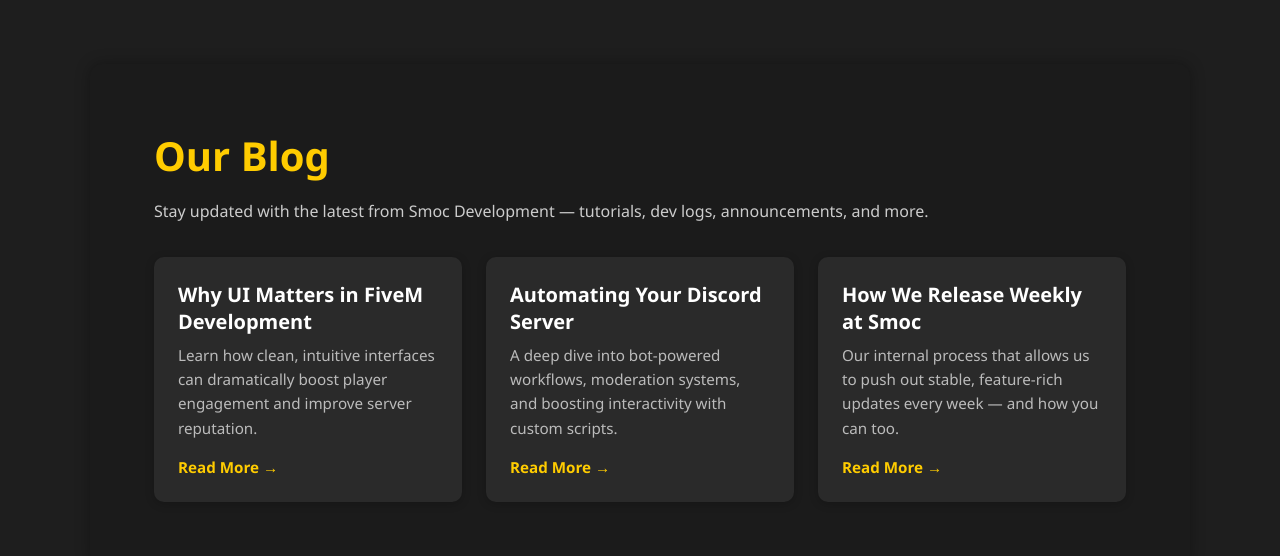
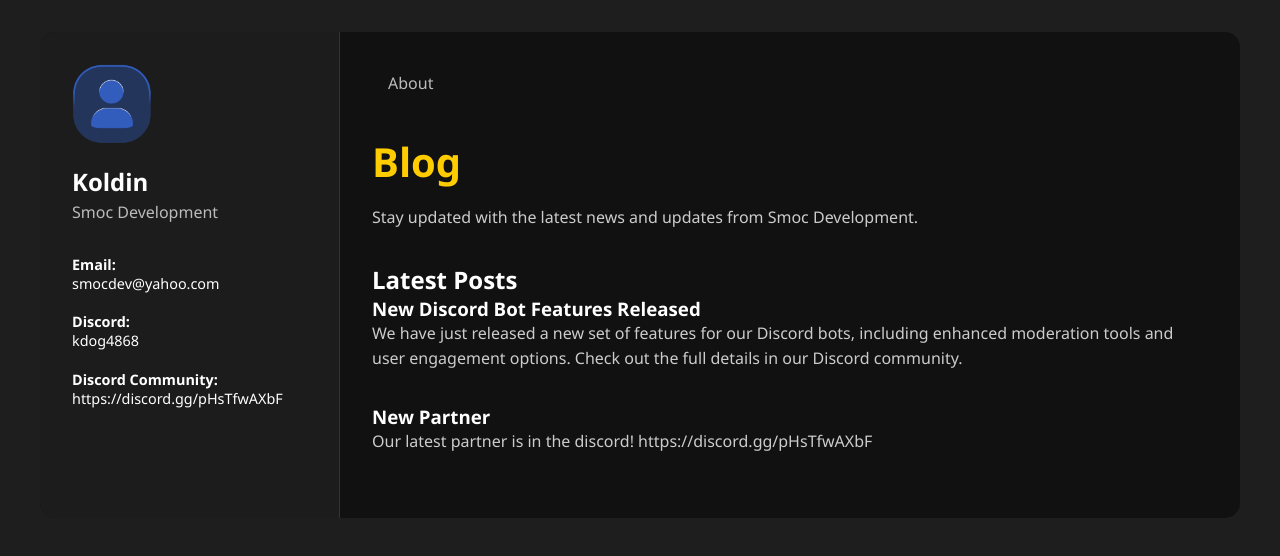
Before and after one commit to SMOCDevelopment/PortWebsite, a plain HTML site: page blog.html in a window 1280 px wide. Drawn offline with Linux system fonts and the light colour scheme.

Commit message:
Add files via upload

```diff
--- a/blog.html
+++ b/blog.html
@@ -1,35 +1,44 @@
 <!DOCTYPE html>
 <html lang="en">
+
 <head>
-  <meta charset="UTF-8">
-  <title>Blog – Smoc Development</title>
-  <link rel="stylesheet" href="styles.css">
+    <meta charset="UTF-8">
+    <title>Blog – Smoc Development</title>
+    <link rel="stylesheet" href="styles.css">
 </head>
+
 <body>
-  <div class="container blog-container">
-    <main class="main-content">
-      <h1>Our Blog</h1>
-      <p>Stay updated with the latest from Smoc Development — tutorials, dev logs, announcements, and more.</p>
-      <div class="blog-posts">
-        <div class="blog-card">
-          <h3>Why UI Matters in FiveM Development</h3>
-          <p>Learn how clean, intuitive interfaces can dramatically boost player engagement and improve server reputation.</p>
-          <a href="#">Read More →</a>
-        </div>
+    <div class="container">
+        <aside class="sidebar">
+            <div class="avatar">
+                <img src="avatar.png" alt="Avatar">
+            </div>
+            <h2>Koldin</h2>
+            <p class="title">Smoc Development</p>
+            <div class="contact-info">
+                <p><strong>Email:</strong><br>smocdev@yahoo.com</p>
+                <p><strong>Discord:</strong><br>kdog4868</p>
+                <p><strong>Discord Community:</strong><br>https://discord.gg/pHsTfwAXbF</p>
+            </div>
+        </aside>
 
-        <div class="blog-card">
-          <h3>Automating Your Discord Server</h3>
-          <p>A deep dive into bot-powered workflows, moderation systems, and boosting interactivity with custom scripts.</p>
-          <a href="#">Read More →</a>
-        </div>
+        <main class="main-content">
+            <nav class="nav-tabs">
+                <a href="index.html">About</a>
+            </nav>
 
-        <div class="blog-card">
-          <h3>How We Release Weekly at Smoc</h3>
-          <p>Our internal process that allows us to push out stable, feature-rich updates every week — and how you can too.</p>
-          <a href="#">Read More →</a>
-        </div>
-      </div>
-    </main>
-  </div>
-</body>
+            <section class="hero-section">
+                <h1>Blog</h1>
+                <p>Stay updated with the latest news and updates from Smoc Development.</p>
+            </section>
+            <section class="blog-section">
+                <h2>Latest Posts</h2>
+                <article class="blog-post">
+                    <h3>New Discord Bot Features Released</h3>
+                    <p>We have just released a new set of features for our Discord bots, including enhanced moderation tools and user engagement options. Check out the full details in our Discord community.</p>
+                </article>
+                <article class="blog-post">
+                    <h3>New Partner</h3>
+                    <p>Our latest partner is in the discord! https://discord.gg/pHsTfwAXbF </p>
+                </article>
 </html>
```
